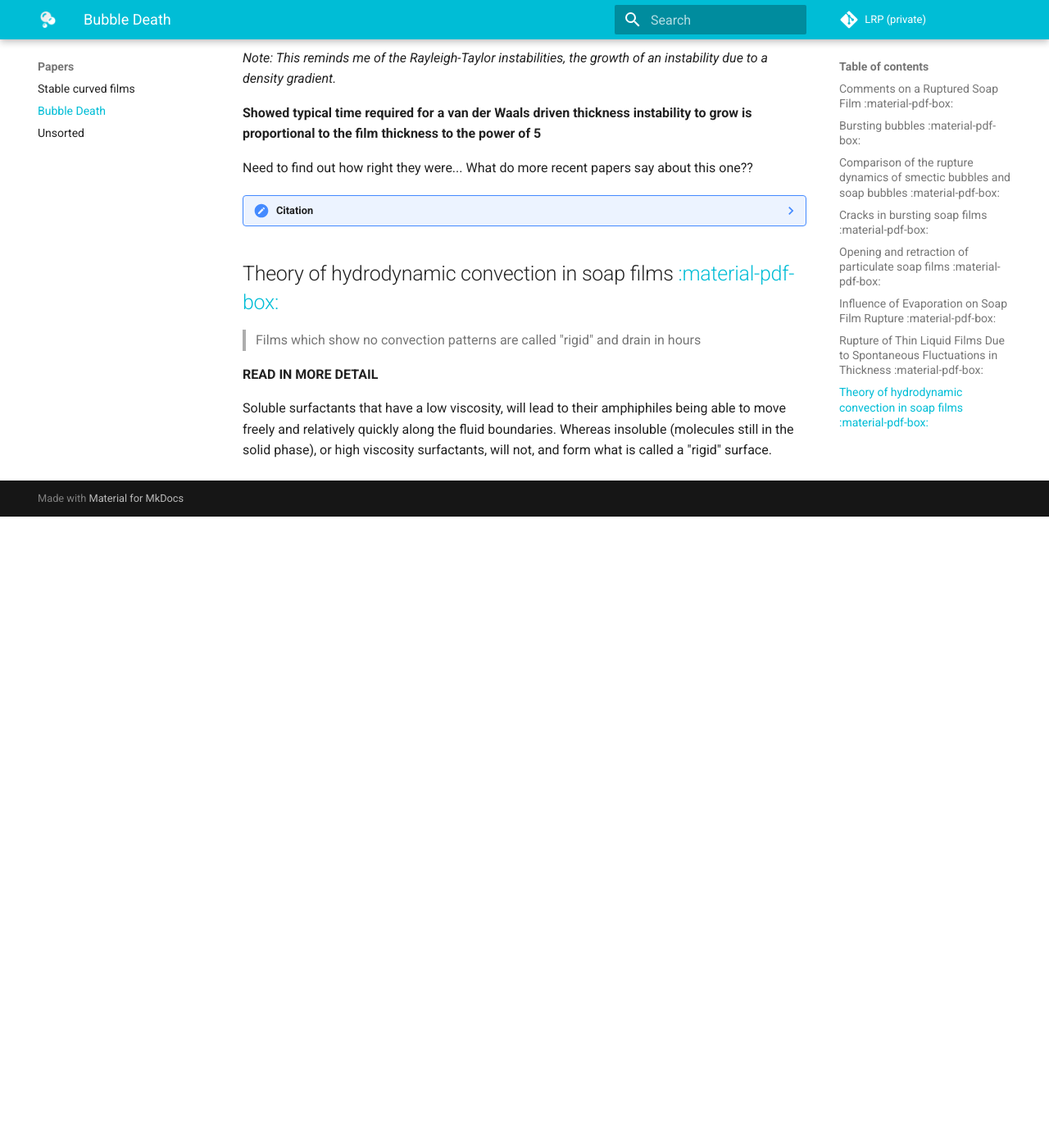
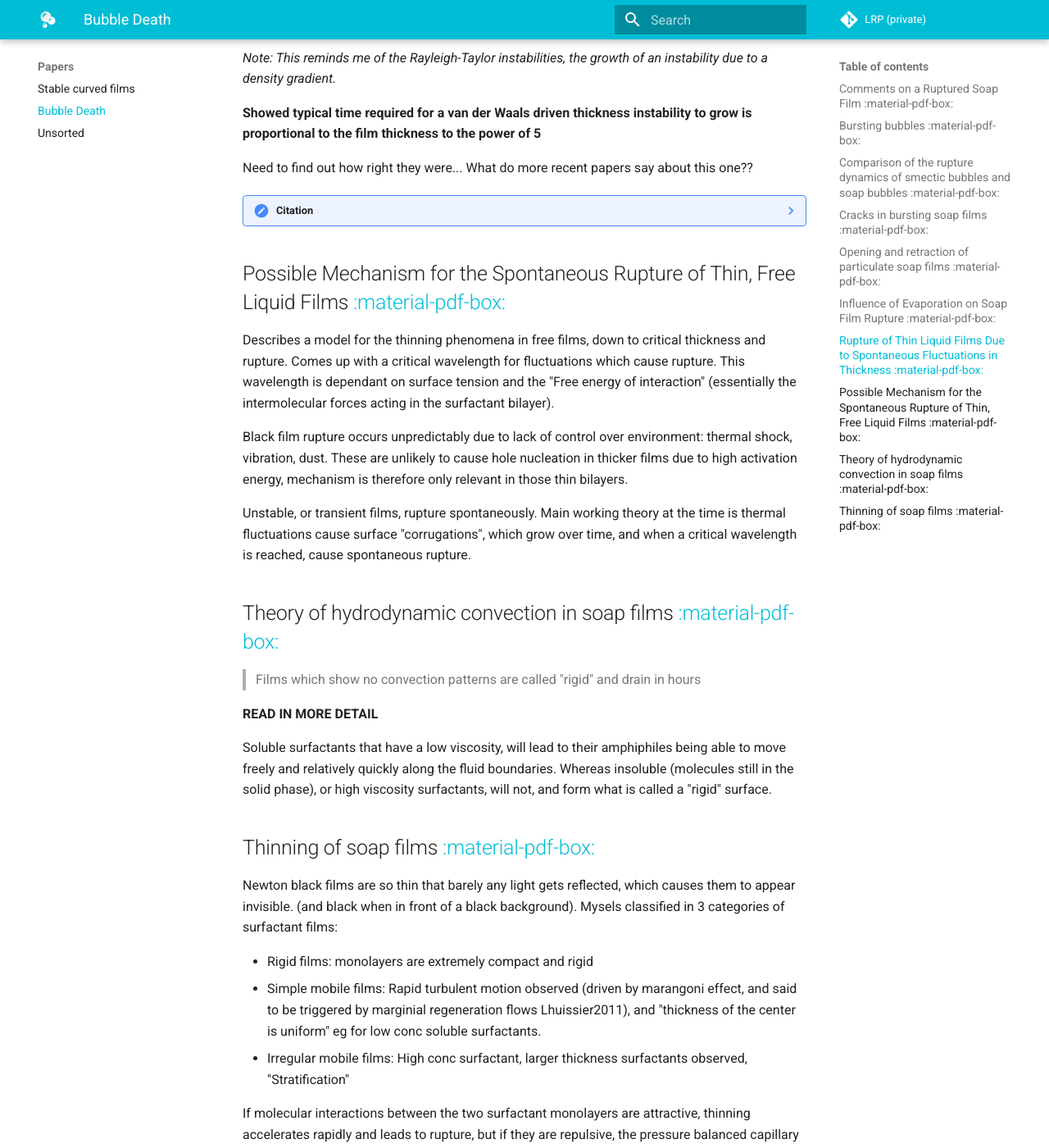
Before and after one commit to RabidSheep55/LRP, an MkDocs documentation site: the page built from Content/PaperData/Dying.md, in a window 1280 px wide and 1400 px high, scrolled down 3179 px. Shown: the whole window at 82% size. Built offline with MkDocs 1.6.1 and Material for MkDocs 9.7.7, drawn with Linux system fonts in a browser that asks for light colours; comment, search, counter and statistics services are not loaded; before the commit the page ends 3809 px from its top, so only the background shows below that; some of the changed text lies outside the part shown.

Commit message:
more stuff

```diff
--- a/Content/PaperData/Dying.md
+++ b/Content/PaperData/Dying.md
@@ -88,9 +88,30 @@ Need to find out how right they were... What do more recent papers say about thi
     Vrij A, Overbeek JThG. Rupture of thin liquid films due to spontaneous fluctuations in thickness. J Am Chem Soc [Internet]. 1968 Jun;90(12):3074–8. Available from: http://dx.doi.org/10.1021/ja01014a015
 
 
+## Possible Mechanism for the Spontaneous Rupture of Thin, Free Liquid Films [:material-pdf-box:](https://doi.org/10.1039/DF9664200023){:target="_blank"}
+Describes a model for the thinning phenomena in free films, down to critical thickness and rupture. Comes up with a critical wavelength for fluctuations which cause rupture. This wavelength is dependant on surface tension and the "Free energy of interaction" (essentially the intermolecular forces acting in the surfactant bilayer).
+
+Black film rupture occurs unpredictably due to lack of control over environment: thermal shock, vibration, dust. These are unlikely to cause hole nucleation in thicker films due to high activation energy, mechanism is therefore only relevant in those thin bilayers.
+
+Unstable, or transient films, rupture spontaneously. Main working theory at the time is thermal fluctuations cause surface "corrugations", which grow over time, and when a critical wavelength is reached, cause spontaneous rupture.
+
 ## Theory of hydrodynamic convection in soap films [:material-pdf-box:](https://doi.org/10.1016/0378-4371(95)00023-Z){:target="_blank"}
 > Films which show no convection patterns are called "rigid" and drain in hours
 
 **READ IN MORE DETAIL**
 
 Soluble surfactants that have a low viscosity, will lead to their amphiphiles being able to move freely and relatively quickly along the fluid boundaries. Whereas insoluble (molecules still in the solid phase), or high viscosity surfactants, will not, and form what is called a "rigid" surface.
+
+## Thinning of soap films [:material-pdf-box:](https://doi.org/10.1016/0001-8686(94)80033-2){:target="_blank"}
+
+Newton black films are so thin that barely any light gets reflected, which causes them to appear invisible. (and black when in front of a black background).
+Mysels classified in 3 categories of surfactant films:
+
+- Rigid films: monolayers are extremely compact and rigid
+- Simple mobile films: Rapid turbulent motion observed (driven by marangoni effect, and said to be triggered by marginial regeneration flows Lhuissier2011), and "thickness of the center is uniform" eg for low conc soluble surfactants.
+- Irregular mobile films: High conc surfactant, larger thickness surfactants observed, "Stratification"
+
+If molecular interactions between the two surfactant monolayers are attractive, thinning accelerates rapidly and leads to rupture, but if they are repulsive, the pressure balanced capillary forces and a metastable equilibrium is reached. For the latter, "External disturbances, or thermal fluctuations, may produce its rupture."
+
+References the model what Vrij1968 came up with: When applied pressure is larger than disjoining pressure. Although his model yields good values for critical thickness, points out the discrepancies:
+ -
```
Also changed, not shown: Content/Structure.md (+12 -1 lines), Content/papers.bib (+27 -0 lines).
